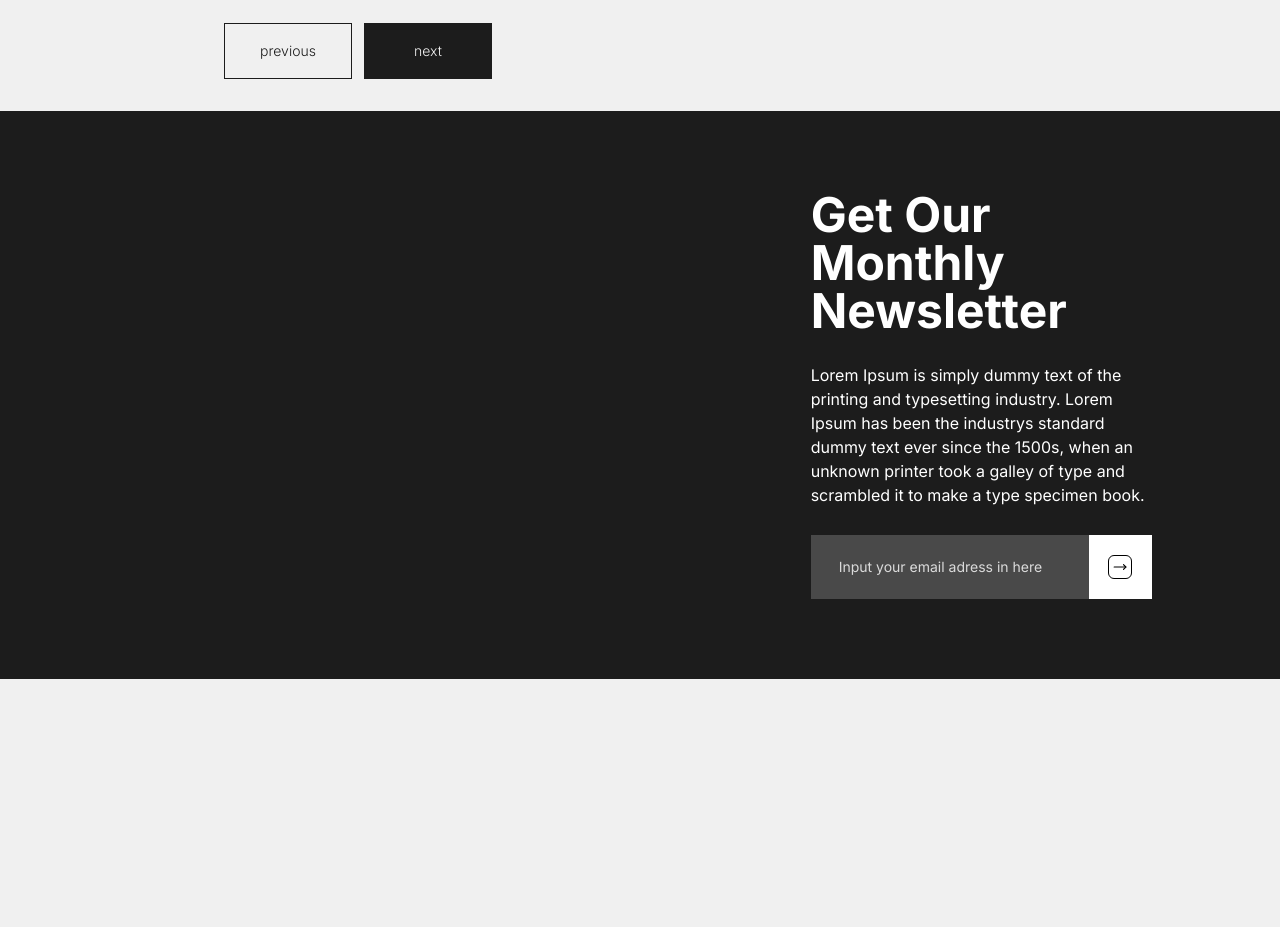
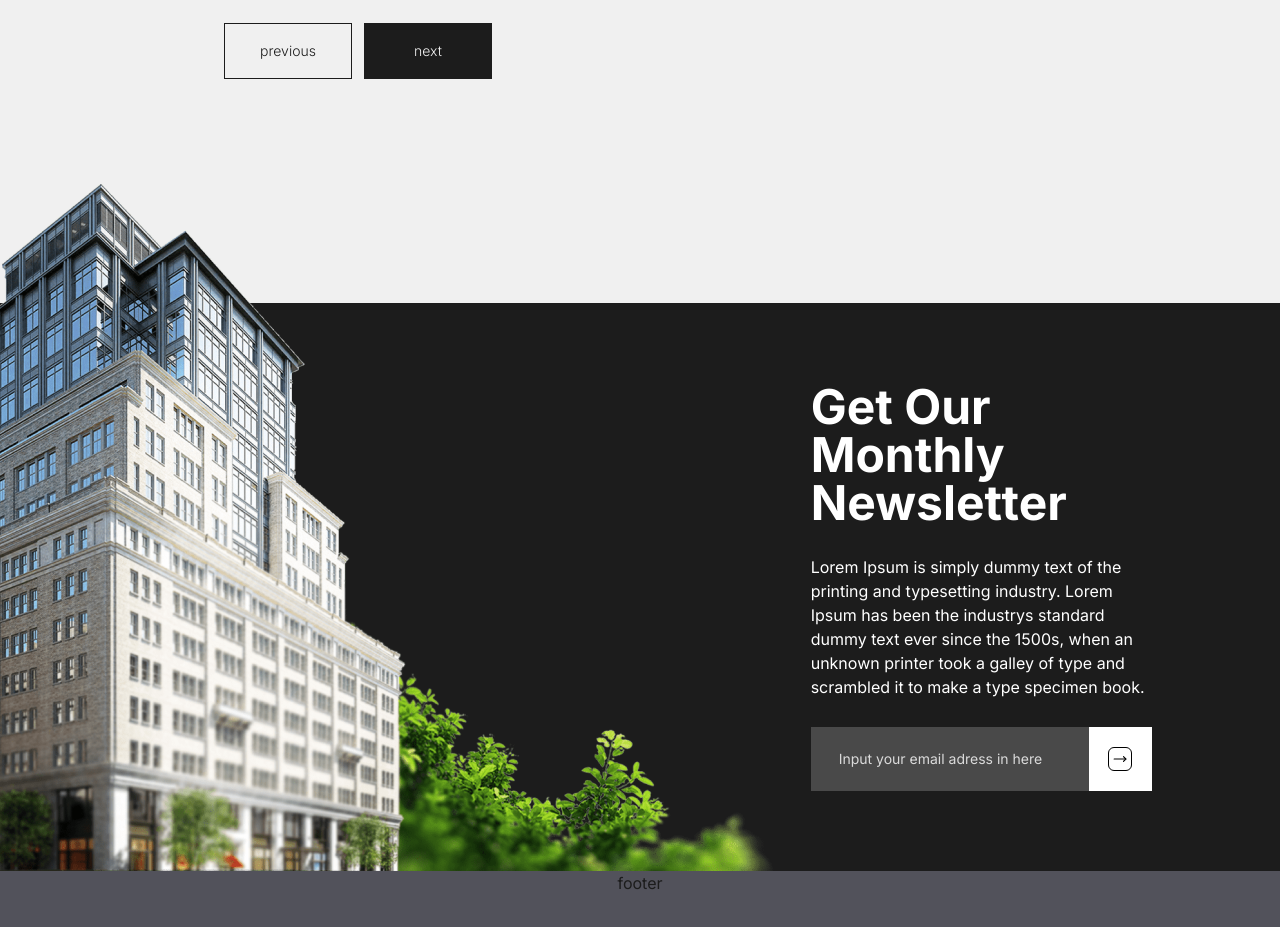
Before and after one commit to nilloferreiira/Legacy-Homes, a Next.js app: page / in a window 1280 px wide. Shown: the part 6895-7822 px from the top of the page. Before the commit the page ends 7574 px from the top, so only its background shows below. Built offline with nearby package versions, Linux system fonts and the light colour scheme.

Commit message:
news letter

```diff
--- a/src/app/page.tsx
+++ b/src/app/page.tsx
@@ -21,7 +21,12 @@ export default function Home() {
         <ClientsTestimonials />
         <Partners />
       </div>
+      {/* Newsletter  */}
       <NewsLetter />
+      {/* Footer  */}
+      <div className="w-full h-64 bg-zinc-600 flex flex-col items-center">
+        footer
+      </div>
     </>
   )
 }
--- /dev/null
+++ b/src/components/news-letter/news-letter-email.tsx
@@ -0,0 +1,51 @@
+import { MoveRight } from 'lucide-react'
+import { Input } from '../ui/input'
+
+export function NewsLetterEmail() {
+  return (
+    <div className="w-full flex flex-col text-center items-center lg:items-end gap-10 bg-shark px-8 md:px-32 py-10 md:py-20 ">
+      <div className="text-white w-full lg:w-1/3 flex flex-col text-center lg:text-left items-center justify-center lg:items-end lg:justify-normal gap-7">
+        <h1 className="font-bold text-2xl lg:text-5xl">
+          Get Our Monthly Newsletter
+        </h1>
+        <p className="font-normal text-base ">
+          Lorem Ipsum is simply dummy text of the printing and typesetting
+          industry. Lorem Ipsum has been the industrys standard dummy text ever
+          since the 1500s, when an unknown printer took a galley of type and
+          scrambled it to make a type specimen book.{' '}
+        </p>
+        <div className="w-full flex bg-white/20 pl-4">
+          <Input
+            placeholder="Input your email adress in here"
+            className={`
+                          bg-transparent
+                          w-full
+                          h-16
+                          outline-none ring-0 focus-visible:ring-0
+                          focus:ring-0 border-0 focus:border-0
+                          focus:outline-none focus-visible:ring-offset-0
+                          placeholder:text-white/80
+                          `}
+          />
+          <button
+            className={`
+                      bg-white
+                      flex items-center justify-center
+                      h-16 w-20
+                      hover:bg-white/80
+                      transition-all
+                      outline-none ring-0
+                      focus-visible:ring-0 focus:ring-0
+                        `}
+          >
+            <MoveRight
+              color="black"
+              size={24}
+              className="rounded-md border border-black p-1"
+            />
+          </button>
+        </div>
+      </div>
+    </div>
+  )
+}
--- a/src/components/news-letter/news-letter.tsx
+++ b/src/components/news-letter/news-letter.tsx
@@ -1,49 +1,13 @@
-import { Input } from '@/components/ui/input'
-import { MoveRight } from 'lucide-react'
-
+import { NewsLetterEmail } from './news-letter-email'
+import Image from 'next/image'
+import BuildingPNG from '../../assets/buildin-png.png'
 export function NewsLetter() {
   return (
-    <div className="w-full flex flex-col text-center items-end gap-10 bg-shark px-8 md:px-32 py-4 md:py-20 ">
-      <div className="text-white w-1/3 flex flex-col text-left items-end justify-normal gap-7">
-        <h1 className="font-bold text-5xl">Get Our Monthly Newsletter</h1>
-        <p className="font-normal text-base ">
-          Lorem Ipsum is simply dummy text of the printing and typesetting
-          industry. Lorem Ipsum has been the industrys standard dummy text ever
-          since the 1500s, when an unknown printer took a galley of type and
-          scrambled it to make a type specimen book.{' '}
-        </p>
-        <div className="w-full flex bg-white/20 pl-4">
-          <Input
-            placeholder="Input your email adress in here"
-            className={`
-                          bg-transparent
-                          w-full
-                          h-16
-                          outline-none ring-0 focus-visible:ring-0
-                          focus:ring-0 border-0 focus:border-0
-                          focus:outline-none focus-visible:ring-offset-0
-                          placeholder:text-white/80
-                          `}
-          />
-          <button
-            className={`
-                      bg-white
-                      flex items-center justify-center
-                      h-16 w-20
-                      hover:bg-white/80
-                      transition-all
-                      outline-none ring-0
-                      focus-visible:ring-0 focus:ring-0
-                        `}
-          >
-            <MoveRight
-              color="black"
-              size={24}
-              className="rounded-md border border-black p-1"
-            />
-          </button>
-        </div>
+    <div className="w-full relative">
+      <div className="hidden lg:block absolute -bottom-0 overflow-hidden">
+        <Image src={BuildingPNG} alt={''} priority />
       </div>
+      <NewsLetterEmail />
     </div>
   )
 }
--- a/src/components/partners/partners.tsx
+++ b/src/components/partners/partners.tsx
@@ -23,7 +23,7 @@ export function Partners() {
   }
 
   return (
-    <div className="w-full mx-auto flex flex-col text-center items-center justify-center gap-10 lg:flex-row lg:items-start 2xl:justify-between lg:px-24">
+    <div className="w-full mx-auto flex flex-col text-center items-center justify-center gap-10 lg:flex-row lg:items-start 2xl:justify-between lg:px-24 mb-6 lg:mb-48">
       {/* left   */}
       <div className="w-full lg:w-2/3 flex flex-col items-center text-center justify-center gap-5 lg:items-start lg:text-left lg:pt-12">
         <Title>partners</Title>
```
Also changed, not shown: src/assets/buildin-png.png (added).
